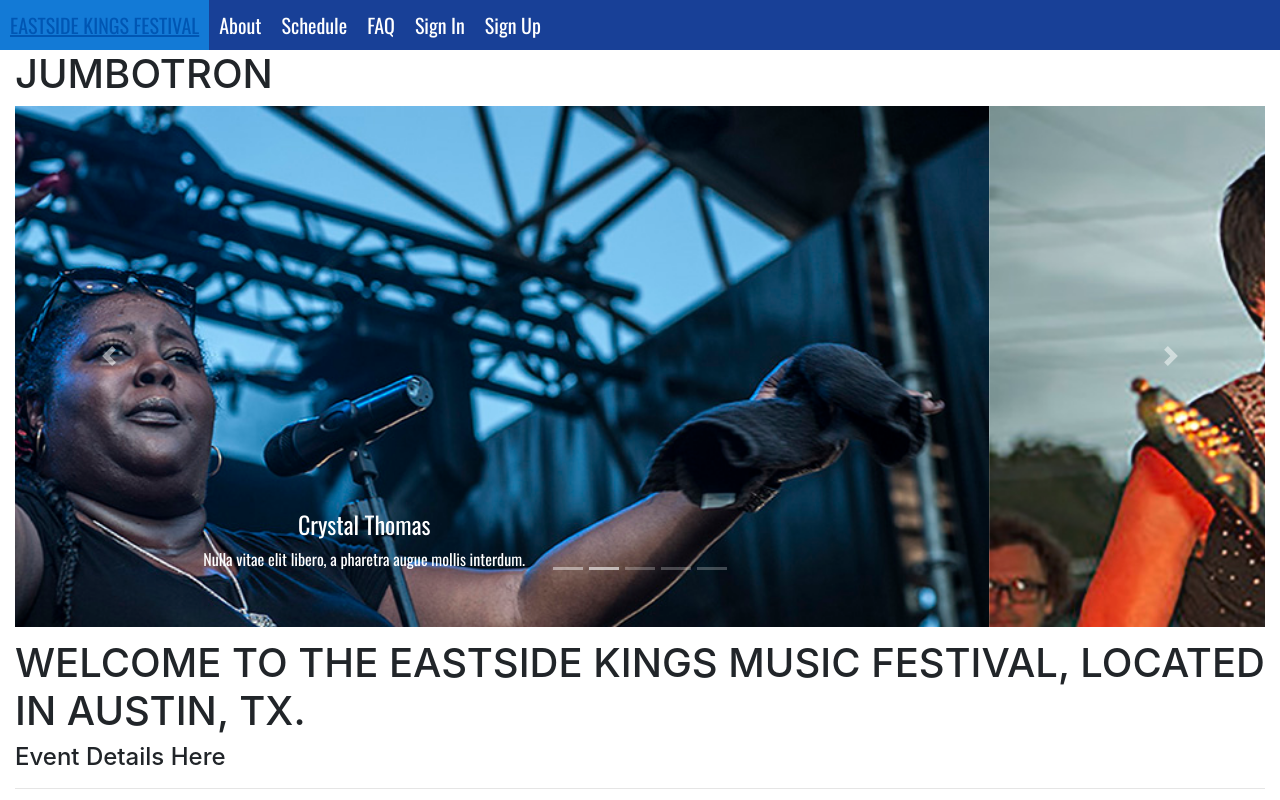
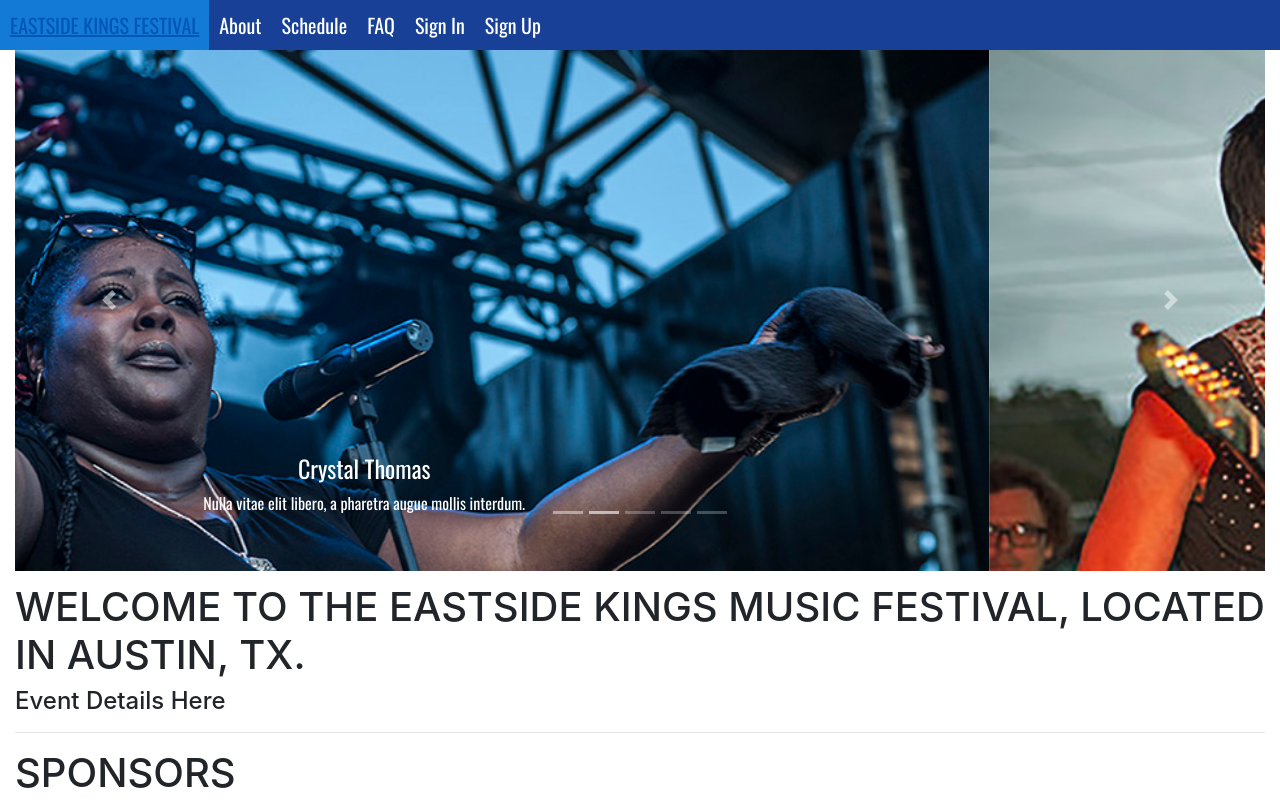
Before and after one commit to avinashsinghdhillon/ESK_Fest, a React (Create React App) app in the folder client/: page / in a window 1280 px wide. Shown: the top 800 px of the page. Built offline with nearby package versions, Linux system fonts and the light colour scheme.

Commit message:
removed footer component from schedule

```diff
--- a/client/src/pages/Home.js
+++ b/client/src/pages/Home.js
@@ -14,8 +14,8 @@ class Home extends Component {
     render() {
         return (
             <Container fluid>
-                <h1>JUMBOTRON</h1>
-                <div  className="big" >
+                {/* <h1>JUMBOTRON</h1> */}
+                <div className="big" >
                 <Carousel/>
                 </div>
                 <hr/>
--- a/client/src/pages/Schedule.js
+++ b/client/src/pages/Schedule.js
@@ -2,7 +2,6 @@ import React, { Component } from 'react';
 import ScheduleNav from '../components/ScheduleNav';
 import ArtistCard from '../components/ArtistCard';
 import { Container } from '../components/Grid';
-import Footer from '../components/Footer';
 
 class Schedule extends Component {
 
```
